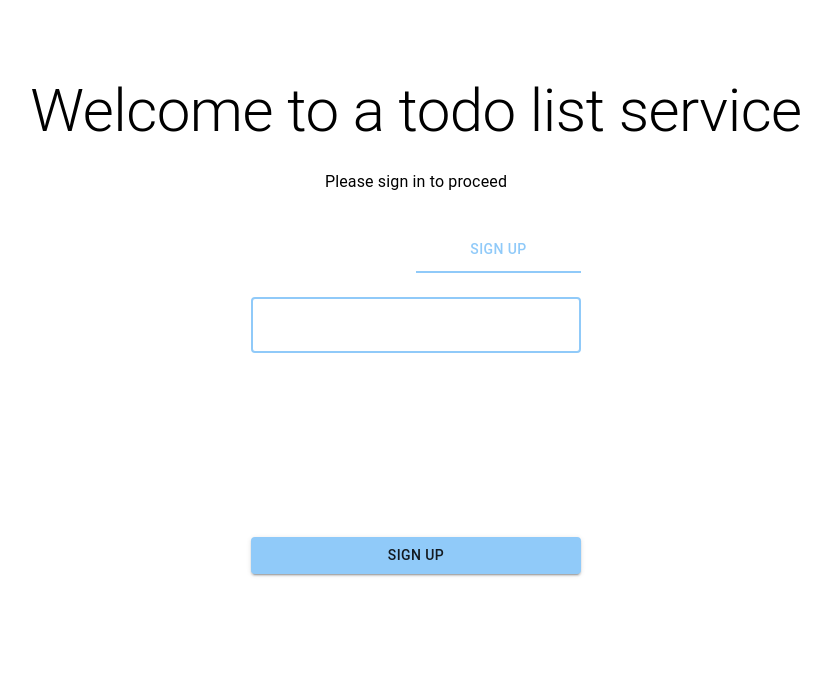
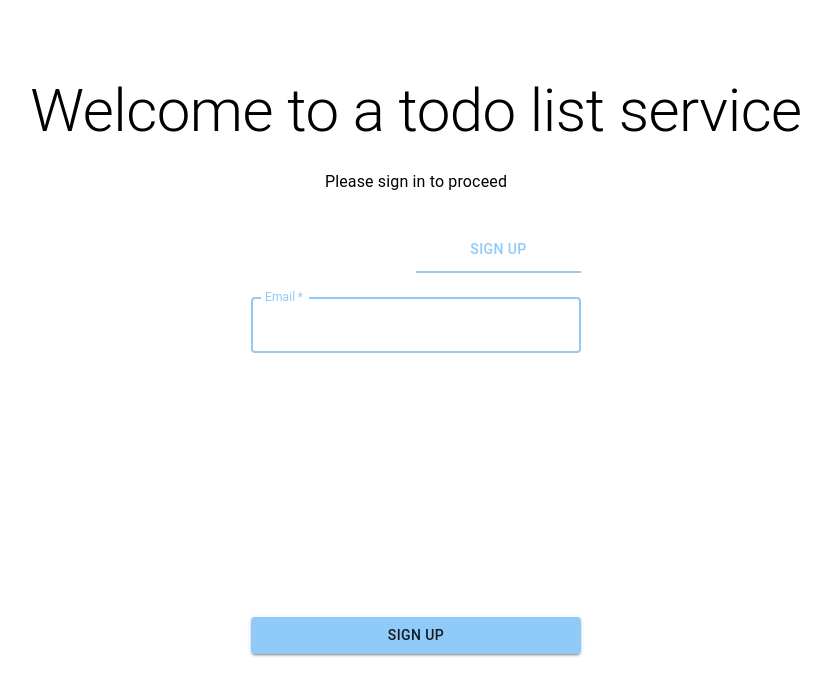
Before and after one commit to Evgeny-Polupanov/todo-list, a Next.js app in the folder frontend/: page /login in a window 1280 px wide. Both pictures are taken after a click on the tab "SIGN UP". Shown: the top 696 px of the page, without its empty margins (224-1055 px from the left). Built offline with nearby package versions, Linux system fonts and the light colour scheme.

Commit message:
add react-hook-form

```diff
--- a/frontend/package.json
+++ b/frontend/package.json
@@ -23,6 +23,7 @@
     "next": "13.0.6",
     "react": "18.2.0",
     "react-dom": "18.2.0",
+    "react-hook-form": "^7.40.0",
     "sass": "^1.56.2",
     "typescript": "4.9.4"
   },
--- a/frontend/pages/login.tsx
+++ b/frontend/pages/login.tsx
@@ -2,14 +2,33 @@ import Head from 'next/head'
 import styles from '../styles/Home.module.scss'
 import { Box, Button, Tab, Tabs, TextField, Typography } from '@mui/material'
 import { useState } from 'react'
+import { SubmitHandler, useForm } from 'react-hook-form'
 
 enum Mode {
     Signin,
     Signup,
 }
 
+interface Signin {
+    email: string;
+    password: string;
+}
+
+interface Signup {
+    email: string;
+    name: string;
+    password: string;
+    passwordConfirm: string;
+}
+
 export default function Home() {
     const [mode, setMode] = useState(Mode.Signin)
+
+    const { register: registerSignin, handleSubmit: handleSignin } = useForm<Signin>()
+    const submitSignin: SubmitHandler<Signin> = (data) => console.log(data)
+
+    const { register: registerSignup, handleSubmit: handleSignup } = useForm<Signup>()
+    const submitSignup: SubmitHandler<Signup> = (data) => console.log(data)
 
     return (
         <div className={styles.container}>
@@ -40,7 +59,7 @@ export default function Home() {
                         </Tabs>
                     </Box>
                     {mode === Mode.Signin && (
-                        <>
+                        <form onSubmit={handleSignin(submitSignin)}>
                             <TextField
                                 type="email"
                                 variant="outlined"
@@ -50,6 +69,7 @@ export default function Home() {
                                 autoFocus
                                 required
                                 label="Email"
+                                inputProps={{ ...registerSignin('email') }}
                             />
                             <TextField
                                 type="password"
@@ -59,12 +79,13 @@ export default function Home() {
                                 sx={{ marginBottom: 3 }}
                                 required
                                 label="Password"
+                                inputProps={{ ...registerSignin('password') }}
                             />
-                            <Button variant="contained" fullWidth>Sign in</Button>
-                        </>
+                            <Button variant="contained" type="submit" fullWidth>Sign in</Button>
+                        </form>
                     )}
                     {mode === Mode.Signup && (
-                        <>
+                        <form onSubmit={handleSignup(submitSignup)}>
                             <TextField
                                 type="email"
                                 variant="outlined"
@@ -73,6 +94,8 @@ export default function Home() {
                                 sx={{ marginBottom: 3 }}
                                 autoFocus
                                 required
+                                label="Email"
+                                inputProps={{ ...registerSignup('email') }}
                             />
                             <TextField
                                 variant="outlined"
@@ -80,6 +103,8 @@ export default function Home() {
                                 placeholder="Enter your name"
                                 sx={{ marginBottom: 3 }}
                                 required
+                                label="Name"
+                                inputProps={{ ...registerSignup('name') }}
                             />
                             <TextField
                                 type="password"
@@ -88,9 +113,21 @@ export default function Home() {
                                 placeholder="Enter your password"
                                 sx={{ marginBottom: 3 }}
                                 required
+                                label="Password"
+                                inputProps={{ ...registerSignup('password') }}
                             />
-                            <Button variant="contained" fullWidth>Sign up</Button>
-                        </>
+                            <TextField
+                                type="password"
+                                variant="outlined"
+                                fullWidth
+                                placeholder="Repeat your password"
+                                sx={{ marginBottom: 3 }}
+                                required
+                                label="Password confirm"
+                                inputProps={{ ...registerSignup('passwordConfirm') }}
+                            />
+                            <Button variant="contained" type="submit" fullWidth>Sign up</Button>
+                        </form>
                     )}
                 </Box>
             </main>
```
Also changed, not shown: 1 other file (tests, documents, lock files or other folders).
